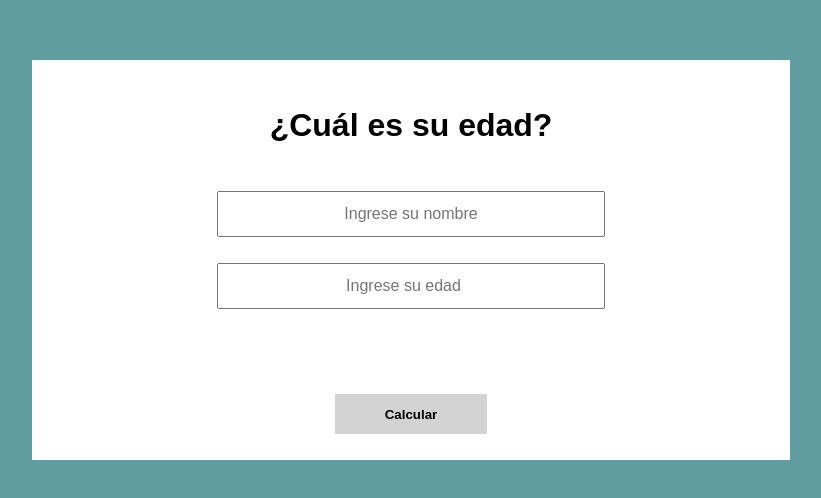
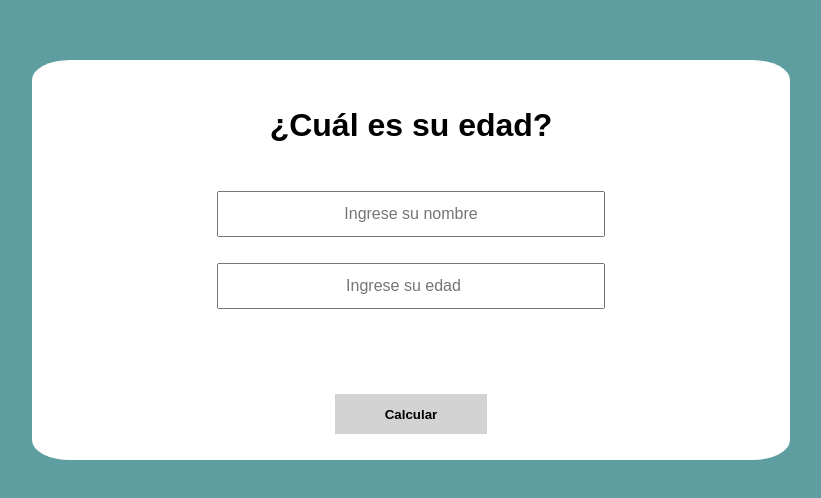
Before and after one commit to Mari293/Programa_votacion, a plain HTML site: page index.htm in a window 1280 px wide. Shown: the part 188-686 px from the top of the page, 229-1050 px from the left. Drawn offline with Linux system fonts and the light colour scheme.

Commit message:
Se termino de dar estilos con css

```diff
--- a/css/style.css
+++ b/css/style.css
@@ -1,5 +1,5 @@
 body{background-color: cadetblue; display: flex; justify-content: center;align-items: center; height: 55em; font-family: sans-serif;}
-#container{background-color: #fff;display: flex; flex-direction: column; align-items: center; width: 60%; height: 25em; justify-content: space-evenly;}
+#container{background-color: #fff;display: flex; flex-direction: column; align-items: center; width: 60%; height: 25em; justify-content: space-evenly; border-radius: 5%;}
 #name, #age {height: 2.5em; text-align: center; width: 50%; font-size: 100%;}
 #calculate{height: 3em; width: 20%; font-weight: bold; background-color:lightgrey; border: 0;}
 #message{font-size: 105%;}
```
